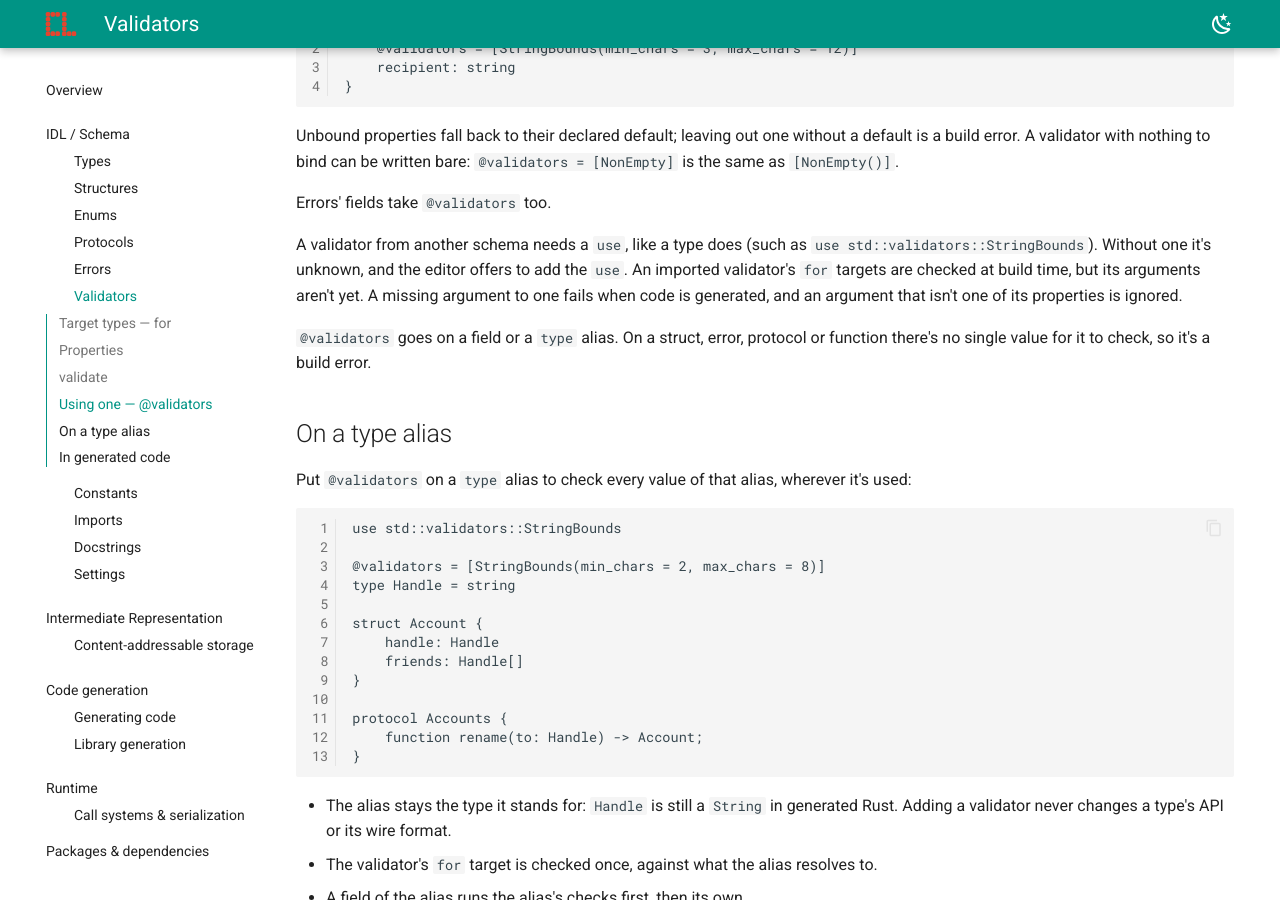
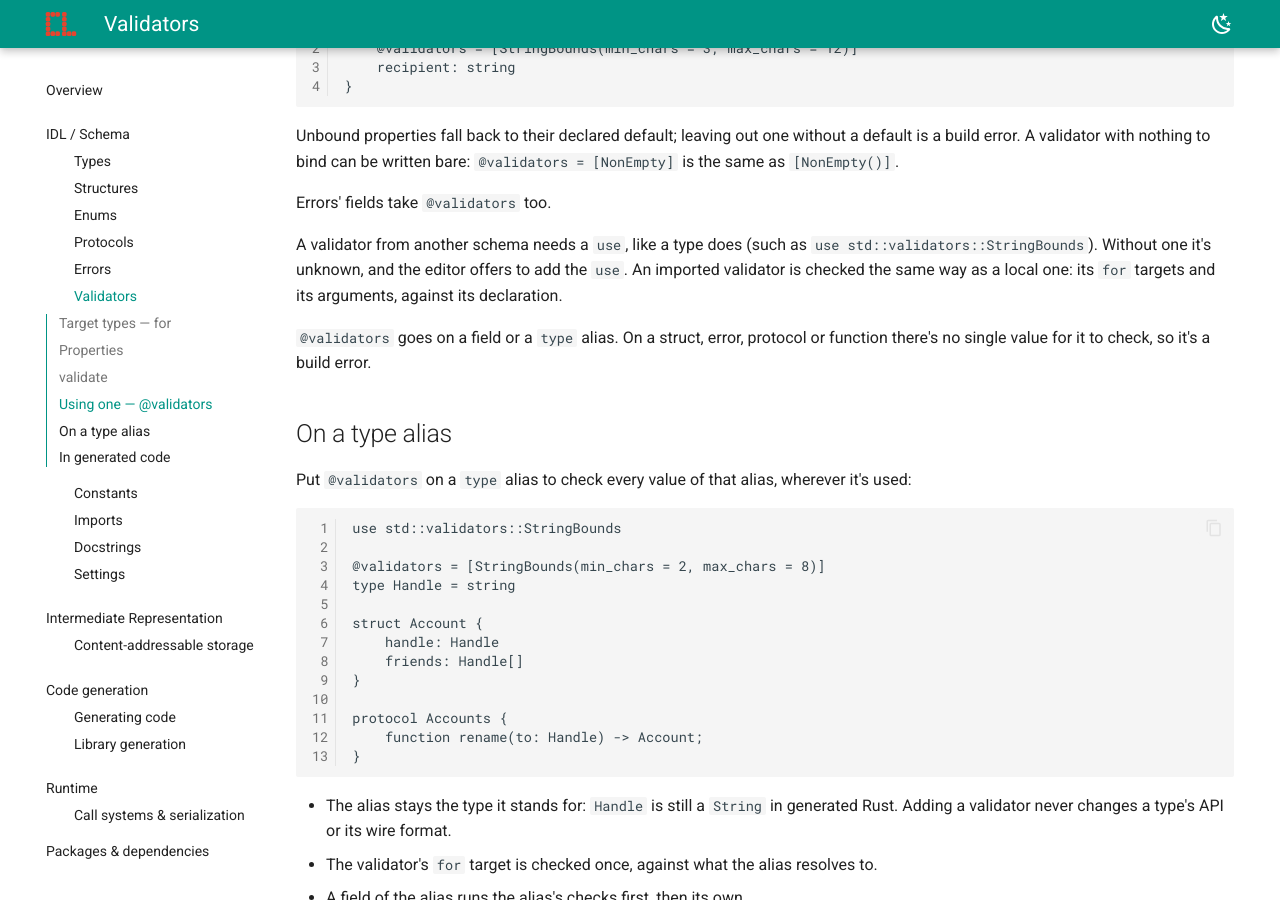
Before and after one commit to ComlineProject/docs, an MkDocs documentation site: the page built from docs/docs/guide/idl/validator.md, in a window 1280 px wide and 900 px high, scrolled down 1812 px. Built offline with MkDocs 1.6.1 and Material for MkDocs 9.7.7, drawn with Linux system fonts in a browser that asks for light colours; the version menu is left out.

Commit message:
docs: an imported validator's arguments are checked too

```diff
--- a/docs/docs/guide/idl/validator.md
+++ b/docs/docs/guide/idl/validator.md
@@ -98,9 +98,8 @@ Errors' fields take `@validators` too.
 
 A validator from another schema needs a `use`, like a type does (such as
 `use std::validators::StringBounds`). Without one it's unknown, and the editor
-offers to add the `use`. An imported validator's `for` targets are checked at
-build time, but its arguments aren't yet. A missing argument to one fails when
-code is generated, and an argument that isn't one of its properties is ignored.
+offers to add the `use`. An imported validator is checked the same way as a
+local one: its `for` targets and its arguments, against its declaration.
 
 `@validators` goes on a field or a `type` alias. On a struct, error, protocol or
 function there's no single value for it to check, so it's a build error.
```
